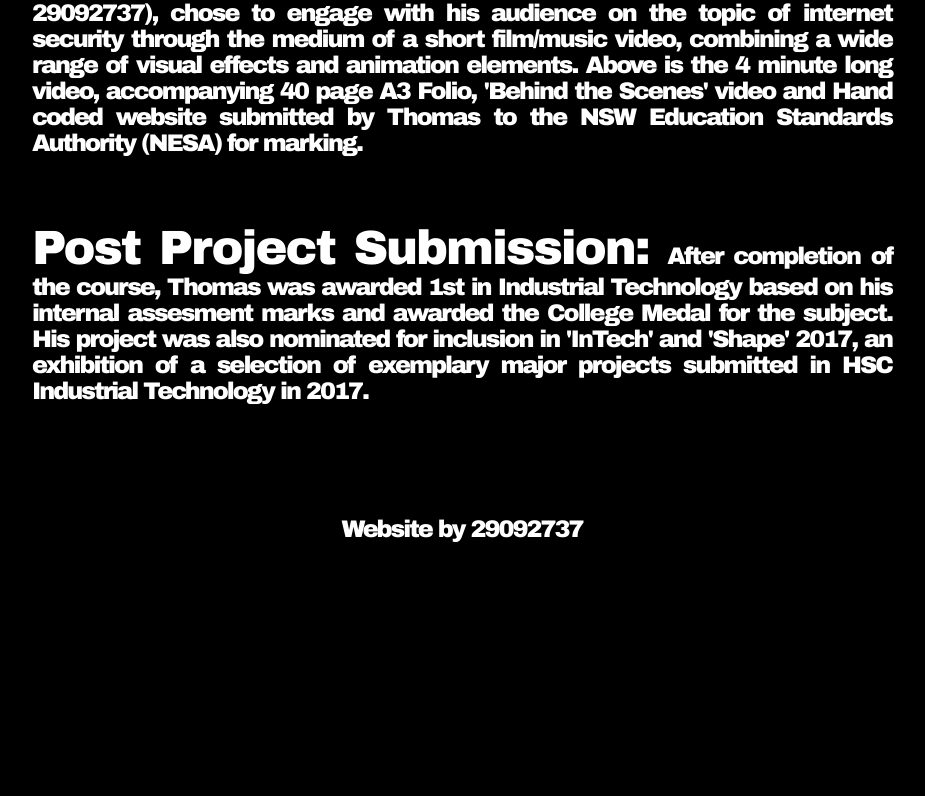
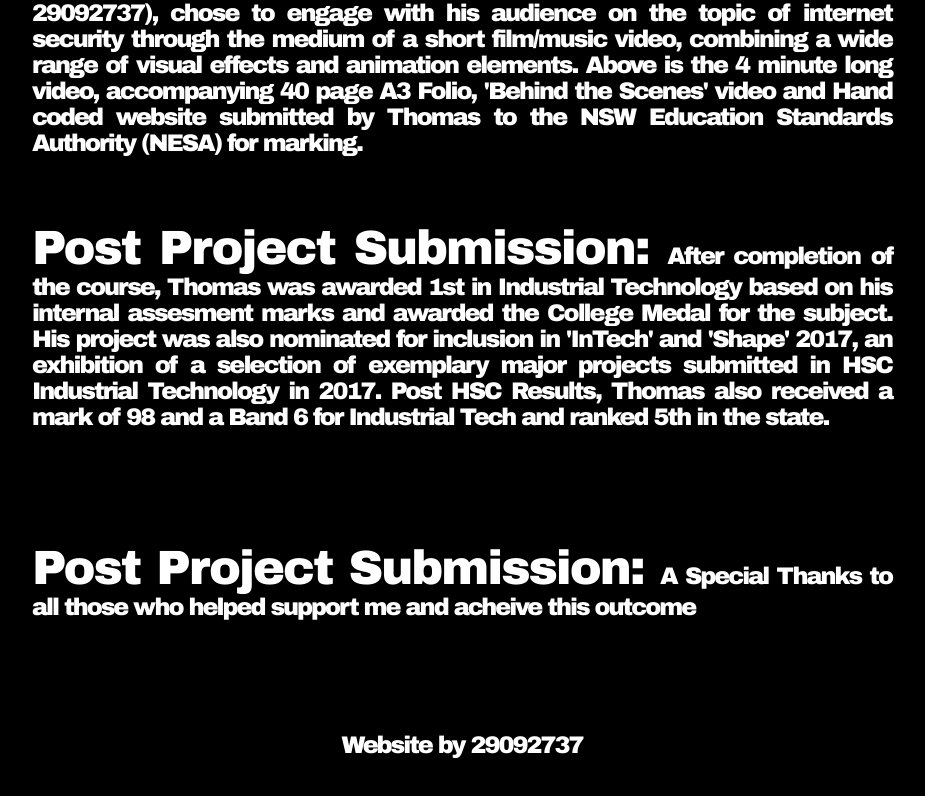
Before and after one commit to 29092737/29092737.github.io, a plain HTML site: page index.html in a window 1280 px wide. Shown: the part 2291-3087 px from the top of the page, without its empty margins (178-1103 px from the left). Before the commit the page ends 2889 px from the top, so only its background shows below. Drawn offline with Linux system fonts and the light colour scheme.

Commit message:
Update Index

```diff
--- a/index.html
+++ b/index.html
@@ -29,7 +29,13 @@
 		<p style="text-align:justify">
              	<font size="24">About the Project: </font>'CTRL///'was undertaken as a major project in the Year 12 HSC Industrial Technology course. Students who took part in the course were required to submit a major work, accompanying folio and seperate video evidencing the construction of their project. In the division of Industrial Technology: Multimedia, Thomas Howlett (Student 29092737), chose to engage with his audience on the topic of internet security through the medium of a short film/music video, combining a wide range of visual effects and animation elements. Above is the 4 minute long video, accompanying 40 page A3 Folio, 'Behind the Scenes' video and Hand coded website submitted by Thomas to the NSW Education Standards Authority (NESA) for marking.  <br> </br> </p>
              <p style="text-align:justify">
-     		<font size="24">Post Project Submission: </font> After completion of the course, Thomas was awarded 1st in Industrial Technology based on his internal assesment marks and awarded the College Medal for the subject. His project was also nominated for inclusion in 'InTech' and 'Shape' 2017, an exhibition of a selection of exemplary major projects submitted in HSC Industrial Technology in 2017.</p>
+     		<font size="24">Post Project Submission: </font> After completion of the course, Thomas was awarded 1st in Industrial Technology based on his internal assesment marks and awarded the College Medal for the subject. His project was also nominated for inclusion in 'InTech' and 'Shape' 2017, an exhibition of a selection of exemplary major projects submitted in HSC Industrial Technology in 2017. Post HSC Results, Thomas also received a mark of 98 and a Band 6 for Industrial Tech and ranked 5th in the state.</p>
+
+<br> <br> <br> <br>
+	<p style="text-align:justify">
+     		<font size="24">Post Project Submission: </font>A Special Thanks to all those who helped support me and acheive this outcome</p>
+
+
 
 <br> <br> <br> <br>
      <p>
```
